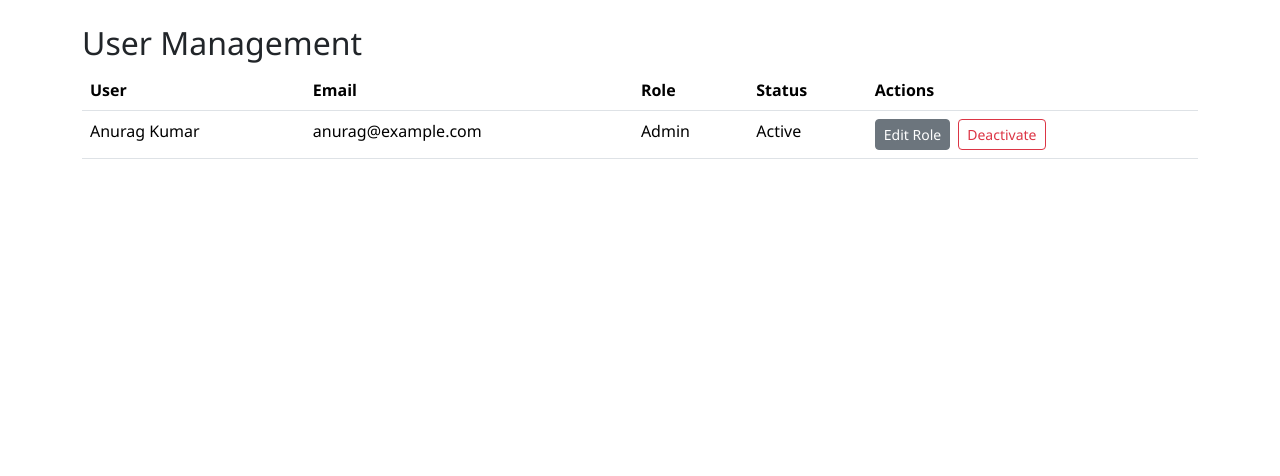
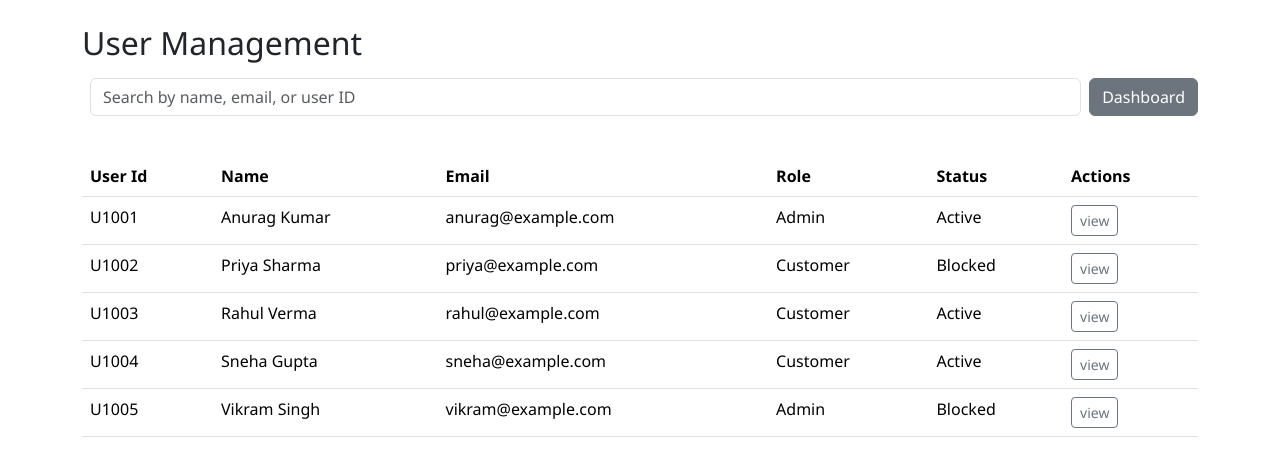
Before and after one commit to CDAC-project-online-book-store/book-store, a React (Vite) app in the folder frontend/: page /admin/users in a window 1280 px wide. Shown: the top 476 px of the page. Built offline with nearby package versions, Linux system fonts and the light colour scheme.

Commit message:
improved user management page, added option to view/modify userdetails

```diff
--- /dev/null
+++ b/frontend/src/components/UserDetailModal.jsx
@@ -0,0 +1,39 @@
+import React from 'react'
+import {Modal, Button} from 'react-bootstrap';
+
+
+function UserDetailModal({user, show, handleClose, onEdit, onDeactivate}) {
+  if (!user) {
+    return null; // If no user data is provided, return null
+  }
+  return (
+    <>
+     <Modal show={show} onHide={handleClose} centered>
+      <Modal.Header closeButton>
+        <Modal.Title>User Details</Modal.Title>
+      </Modal.Header>
+      <Modal.Body>
+        <p><strong>User ID:</strong> {user.user_id}</p>
+        <p><strong>Name:</strong> {user.name}</p>
+        <p><strong>Email:</strong> {user.email}</p>
+        <p><strong>Role:</strong> {user.role}</p>
+        <p><strong>Status:</strong> {user.status}</p>
+        <p><strong>Created On:</strong> {user.created_on}</p>
+      </Modal.Body>
+      <Modal.Footer>
+        <button variant="warning" className='btn btn-warning' onClick={() => onEdit(user)}>
+          Edit
+        </button>
+        <Button variant="danger" onClick={() => onDeactivate(user)}>
+          Deactivate
+        </Button>
+        <Button variant="secondary" onClick={handleClose}>
+          Close
+        </Button>
+        </Modal.Footer>
+      </Modal>
+    </>
+  )
+}
+
+export default UserDetailModal
--- a/frontend/src/pages/admin/ManageUsers.jsx
+++ b/frontend/src/pages/admin/ManageUsers.jsx
@@ -1,13 +1,82 @@
 import React from 'react'
+import dummyUsers from '../../data/dummyUsers'
+import { useState } from 'react';
+import { useNavigate } from 'react-router-dom';
+import UserDetailModal from '../../components/UserDetailModal';
 
 function ManageUsers() {
+  // Dummy data for users
+  const users = dummyUsers;
+
+  const [showModal, setShowModal] = useState(false);
+  const [selectedUser, setSelectedUser] = useState(null);
+
+  const OnClickView = (user) => {
+    setSelectedUser(user);
+    setShowModal(true);
+  }
+
+  const OnClickCloseModal = () => {
+    setSelectedUser(null);
+    setShowModal(false);
+  }
+
+  const OnClickEdit = (user) => {
+    // Logic to edit user goes here
+    alert(`Editing user: ${user.name}`);
+  }
+
+  const OnClickDeactivate = (user) => {
+    const confirmed = window.confirm(`Are you sure you want to deactivate ${user.name}?`);
+    if (confirmed) {
+      // Logic to deactivate user goes here
+      alert(`User ${user.name} deactivated successfully!`);
+    }
+  }
+
+  // Function to filter users based on search query
+  const [searchQuery, setSearchQuery] = useState("");
+
+  const filteredUsers = users.filter((user) => {
+    const query = searchQuery.toLowerCase();
+    return (
+      user.name.toLowerCase().includes(query) ||
+      user.email.toLowerCase().includes(query) ||
+      user.user_id.toString().includes(query)
+    );
+  });
+
+  const navigate = useNavigate();
+  const OnClickDashboard = () => {
+    navigate('/admin');
+  }
+
   return (
     <div className="container mt-4">
       <h2>User Management</h2>
+      {/* search bar */}
+      <div className="d-flex justify-content-between align-items-center mb-3">
+        <div className="mb-3 flex-grow-1 p-2"  >
+          <input
+            type="text"
+            className="form-control"
+            placeholder="Search by name, email, or user ID"
+            value={searchQuery}
+            onChange={(e) => setSearchQuery(e.target.value)}
+          />
+        </div>
+        <div className="mb-3">
+          <button className="btn btn-secondary" onClick={OnClickDashboard}>
+          Dashboard
+          </button>
+        </div>
+      </div>
+      {/* User table */}
       <table className="table table-hover">
         <thead>
           <tr>
-            <th>User</th>
+            <th>User Id</th>
+            <th>Name</th>
             <th>Email</th>
             <th>Role</th>
             <th>Status</th>
@@ -15,18 +84,27 @@ function ManageUsers() {
           </tr>
         </thead>
         <tbody>
-          <tr>
-            <td>Anurag Kumar</td>
-            <td>anurag@example.com</td>
-            <td>Admin</td>
-            <td>Active</td>
-            <td>
-              <button className="btn btn-sm btn-secondary me-2">Edit Role</button>
-              <button className="btn btn-sm btn-outline-danger">Deactivate</button>
-            </td>
-          </tr>
+          {filteredUsers.map(user => (
+            <tr key={user.user_id}>
+              <td>{user.user_id}</td>
+              <td>{user.name}</td>
+              <td>{user.email}</td>
+              <td>{user.role}</td>
+              <td>{user.status}</td>
+              <td>
+                <button className="btn btn-sm btn-outline-secondary me-2" onClick={() => OnClickView(user)}>view</button>
+              </td>
+            </tr>
+          ))}
         </tbody>
       </table>
+      <UserDetailModal
+        user={selectedUser}
+        show={showModal}
+        handleClose={OnClickCloseModal}
+        onEdit={OnClickEdit}
+        onDeactivate={OnClickDeactivate}
+      />
     </div>
   )
 }
```
